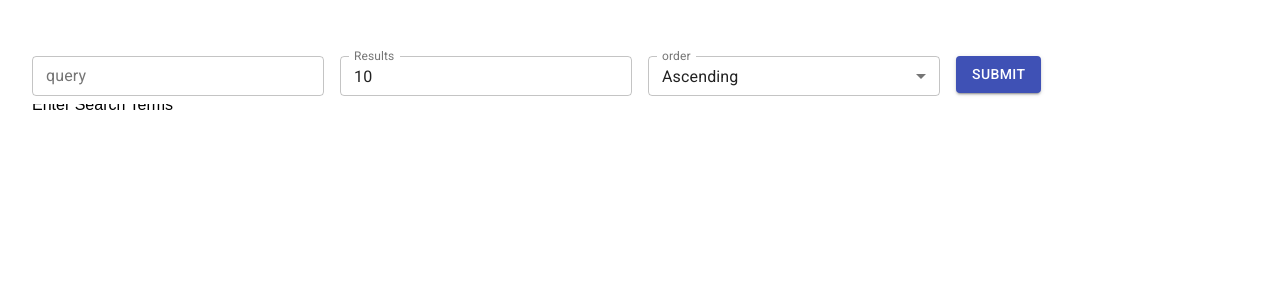
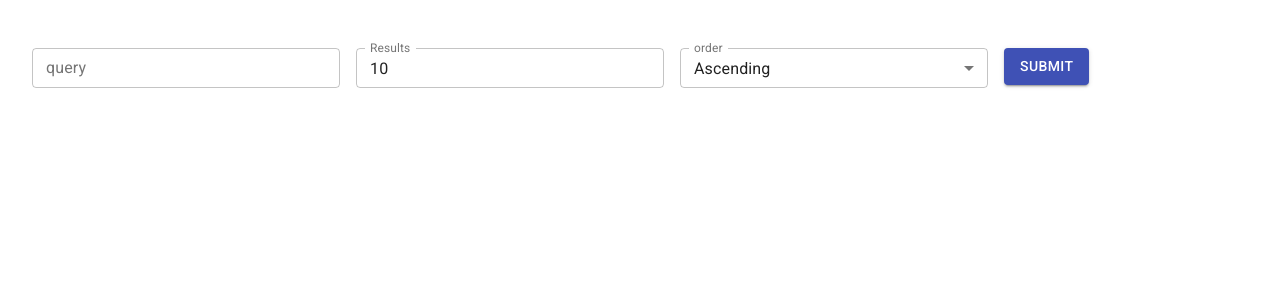
Before and after one commit to vivek9142/github-portal, a React (Create React App) app: page /users in a window 1280 px wide. Shown: the top 300 px of the page. Built offline with nearby package versions, Linux system fonts and the light colour scheme.

Commit message:
added fixed search bar and results section

```diff
--- a/src/components/User/User.component.jsx
+++ b/src/components/User/User.component.jsx
@@ -7,6 +7,9 @@ import { makeStyles } from "@material-ui/core";
 const useStyles = makeStyles(theme => ({
   cardMargin:{
     marginBottom:'1rem'
+  },
+  user__title_container:{
+    wordWrap:'break-word'
   }
 }));
 
@@ -27,7 +30,7 @@ const User = (props) => {
               <CardMedia>
               <img
                 src={data.avatar_url}
-                style={{ width: "100%" ,height:"100%",objectFit:'cover'}}
+                style={{ width: "5rem" ,height:"7rem",objectFit:'cover'}}
                 alt=""
                 className="user--img"
               />
@@ -36,7 +39,7 @@ const User = (props) => {
               <Grid item xs={8}>
               <CardContent>
             <div className="user--title-container">
-            <h2 className="user--title-container">{data.login}</h2>
+            <h2 className={classes.user__title_container}>{data.login}</h2>
             </div>
             </CardContent>
               </Grid>
--- a/src/pages/UserPage/User.page.jsx
+++ b/src/pages/UserPage/User.page.jsx
@@ -6,7 +6,8 @@ import Repos from "../../components/Repos/Repos.component";
 
 const useStyles = makeStyles(theme => ({
   ListHeader:{
-    fontSize:'1.5rem'
+    fontSize:'1.5rem',
+    position:'relative'
   },
   avatar:{
     width:'15rem',
@@ -36,7 +37,7 @@ const UserPage = (props) => {
 
       <div className="user">
 
-      <List component='nav' className="user--title-container" subheader={
+      <List className="user--title-container" subheader={
         <ListSubheader component='div' className={classes.ListHeader} id='nested-list-subheader'>
           {userData.name}
         </ListSubheader>
--- a/src/pages/UsersPage/Users.page.jsx
+++ b/src/pages/UsersPage/Users.page.jsx
@@ -30,11 +30,7 @@ const UsersPage = (props) => {
                     </div>
                 </Grid>
 
-
             </Grid>
-
-
-
 
         </Container>
         </div>
--- a/src/pages/UsersPage/UsersPage.styles.css
+++ b/src/pages/UsersPage/UsersPage.styles.css
@@ -1,16 +1,20 @@
-.usersPage__container{
-    margin-top: 3rem;
-}
 .usersPage_form{
-    position: sticky;
-    top:3rem;
+    position: fixed;
+    width: 100%;
+    padding: 3rem 0;
+    top: 0rem;
     z-index: 11;
     background-color: #fff;
 }
 .usersPage__table{
     height: 80vh;
     overflow-y: scroll;
-    position: sticky;
-    top:3rem;
+    position: fixed;
+    width: 21%;
+    margin-top: 7rem;
     z-index: 9;
 }
+.usersPage__table--contents{
+    margin-top: 8rem;
+    margin-left: 4rem;
+}
```
Also changed, not shown: src/components/MainForm/MainForm.component.jsx (+2 -15 lines).
